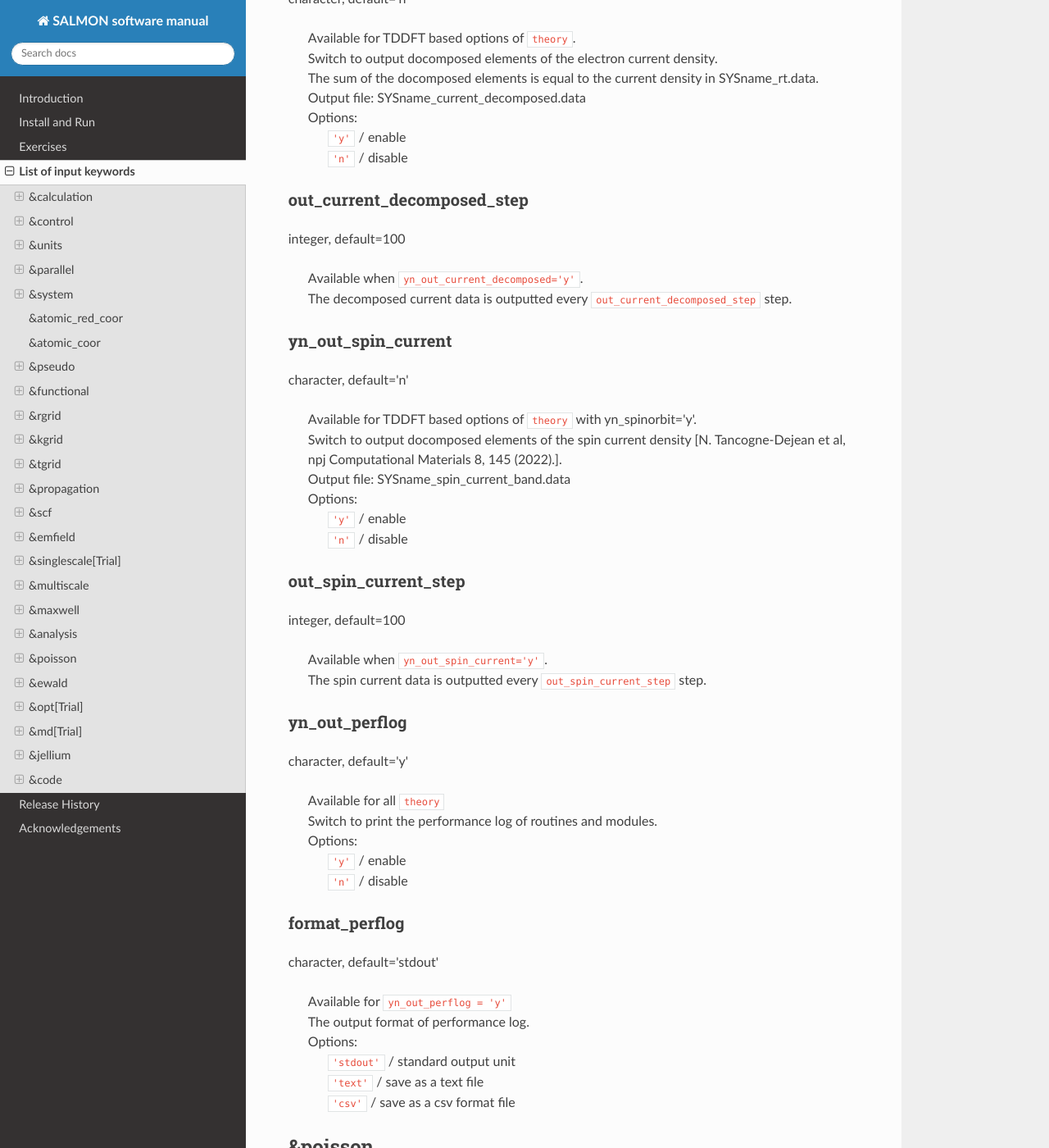
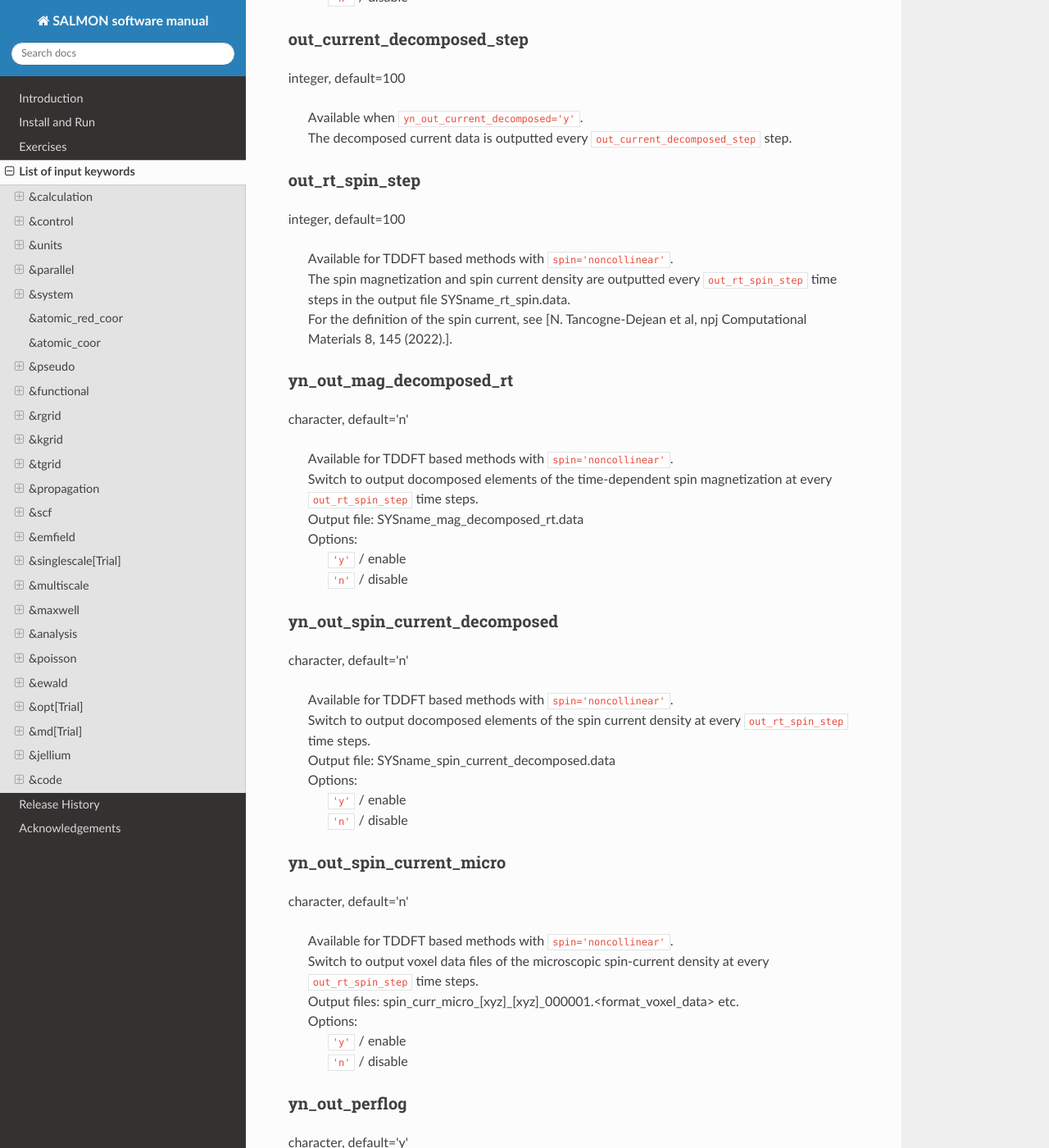
Before and after one commit to SALMON-TDDFT/SALMON-DOCS, a Sphinx documentation site: the page built from source/input_keyword_list.rst, in a window 1280 px wide and 1400 px high, scrolled down 53733 px. Shown: the whole window at 82% size. Built offline with Sphinx 7.4.7 and the Read the Docs theme 2.0.0, drawn with Linux system fonts in a browser that asks for light colours; formulas are drawn with MathJax 3; some of the changed text lies outside the part shown.

Commit message:
Update input_keyword_list.rst

```diff
--- a/source/input_keyword_list.rst
+++ b/source/input_keyword_list.rst
@@ -2754,29 +2744,58 @@ integer, default=100
    | Available when ``yn_out_current_decomposed='y'``.
    | The decomposed current data is outputted every ``out_current_decomposed_step`` step.
 
-.. _yn_out_spin_current:
-
-yn_out_spin_current
-^^^^^^^^^^^^^^^^^^^
-
-character, default='n'
-
-   | Available for TDDFT based options of ``theory`` with yn_spinorbit='y'.
-   | Switch to output docomposed elements of the spin current density [N. Tancogne-Dejean et al, npj Computational Materials 8, 145 (2022).].
-   | Output file: SYSname_spin_current_band.data
-   | Options:
-   |   ``'y'`` / enable
-   |   ``'n'`` / disable
-
-.. _out_spin_current_step:
-
-out_spin_current_step
-^^^^^^^^^^^^^^^^^^^^^
+.. _out_rt_spin_step:
+
+out_rt_spin_step
+^^^^^^^^^^^^^^^^
 
 integer, default=100
 
-   | Available when ``yn_out_spin_current='y'``.
-   | The spin current data is outputted every ``out_spin_current_step`` step.
+   | Available for TDDFT based methods with ``spin='noncollinear'``.
+   | The spin magnetization and spin current density are outputted every ``out_rt_spin_step`` time steps in the output file SYSname_rt_spin.data.
+   | For the definition of the spin current, see [N. Tancogne-Dejean et al, npj Computational Materials 8, 145 (2022).].
+
+.. _yn_out_mag_decomposed_rt:
+
+yn_out_mag_decomposed_rt
+^^^^^^^^^^^^^^^^^^^^^^^^
+
+character, default='n'
+
+   | Available for TDDFT based methods with ``spin='noncollinear'``.
+   | Switch to output docomposed elements of the time-dependent spin magnetization at every ``out_rt_spin_step`` time steps.
+   | Output file: SYSname_mag_decomposed_rt.data
+   | Options:
+   |   ``'y'`` / enable
+   |   ``'n'`` / disable
+
+.. _yn_out_spin_current_decomposed:
+
+yn_out_spin_current_decomposed
+^^^^^^^^^^^^^^^^^^^^^^^^^^^^^^
+
+character, default='n'
+
+   | Available for TDDFT based methods with ``spin='noncollinear'``.
+   | Switch to output docomposed elements of the spin current density at every ``out_rt_spin_step`` time steps.
+   | Output file: SYSname_spin_current_decomposed.data
+   | Options:
+   |   ``'y'`` / enable
+   |   ``'n'`` / disable
+
+.. _yn_out_spin_current_micro:
+
+yn_out_spin_current_micro
+^^^^^^^^^^^^^^^^^^^^^^^^^
+
+character, default='n'
+
+   | Available for TDDFT based methods with ``spin='noncollinear'``.
+   | Switch to output voxel data files of the microscopic spin-current density at every ``out_rt_spin_step`` time steps.
+   | Output files: spin_curr_micro_[xyz]_[xyz]_000001.<format_voxel_data> etc.
+   | Options:
+   |   ``'y'`` / enable
+   |   ``'n'`` / disable
 
 .. _yn_out_perflog:
 
```
Also changed, not shown: other parts of source/input_keyword_list.rst (+0 -10 lines).
